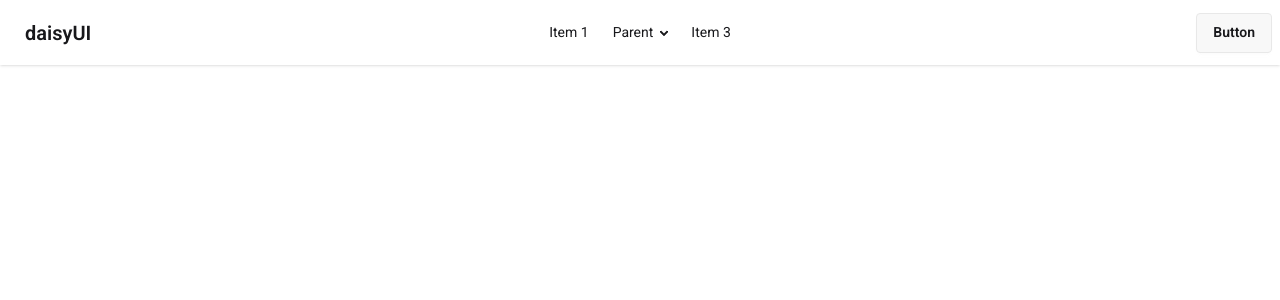
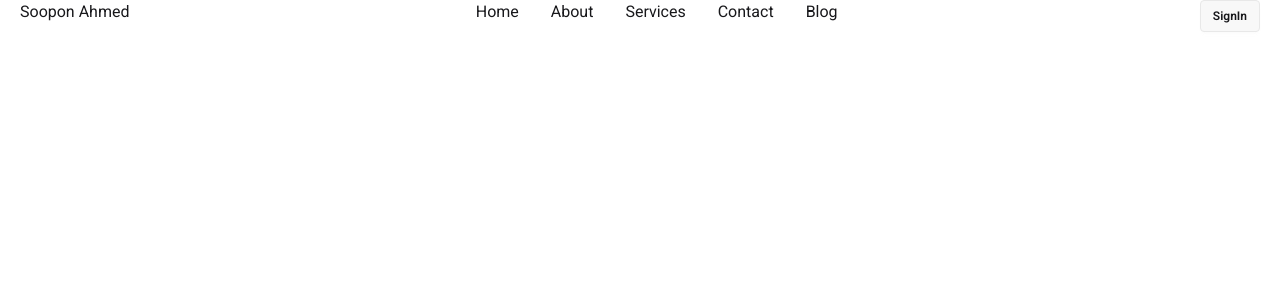
Before and after one commit to soponalways/React-Tailwind-Priceing-Option, a React (Vite) app: page / in a window 1280 px wide. Shown: the top 300 px of the page. Built offline with nearby package versions, Linux system fonts and the light colour scheme.

Commit message:
Done the Coustom Navigation bar and create pricing option json data on public folder

```diff
--- /dev/null
+++ b/public/pricingOptions.json
@@ -0,0 +1,49 @@
+[
+  {
+    "id": 1,
+    "title": "Basic Plan",
+    "price": "$29/month",
+    "description": "Perfect for beginners who want access to essential equipment and facilities.",
+    "features": [
+      "Access to gym equipment",
+      "Locker room access",
+      "1 personal training session/month",
+      "Open 6am - 9pm",
+      "Free Wi-Fi",
+      "Access to mobile app for workout tracking",
+      "Clean and safe workout environment"
+    ]
+  },
+  {
+    "id": 2,
+    "title": "Standard Plan",
+    "price": "$49/month",
+    "description": "Ideal for regular gym-goers looking for more training options and perks.",
+    "features": [
+      "All features from Basic",
+      "Unlimited personal training sessions",
+      "Free protein shake per visit",
+      "Access to group fitness classes",
+      "24/7 gym access",
+      "Monthly fitness assessment",
+      "Yoga and Zumba classes included",
+      "Guest pass (2 per month)"
+    ]
+  },
+  {
+    "id": 3,
+    "title": "Premium Plan",
+    "price": "$79/month",
+    "description": "Best for fitness enthusiasts who want full access and premium services.",
+    "features": [
+      "All features from Standard",
+      "Sauna and steam room access",
+      "1-on-1 nutrition consultation/month",
+      "Priority class booking",
+      "Free gym merchandise pack",
+      "Private locker",
+      "Massage therapy sessions (2/month)",
+      "Custom workout & diet plans"
+    ]
+  }
+]
--- a/src/App.jsx
+++ b/src/App.jsx
@@ -1,11 +1,13 @@
 import React from 'react';
 import './App.css'
 import DaisyNav from './components/daisyNav/DaisyNav';
+import NavBar from './components/Navbar/NavBar';
 const App = () => {
   return (
     <div>
       <header>
-        <DaisyNav></DaisyNav>
+        <NavBar></NavBar>
+        {/* <DaisyNav></DaisyNav> */}
       </header>
     </div>
   );
--- /dev/null
+++ b/src/components/Navbar/LiLink.jsx
@@ -0,0 +1,9 @@
+import React from 'react';
+
+const LiLink = ({ route }) => {
+    return (
+        <li className='lg:mr-4 px-2 hover:bg-amber-400'><a href={route.path}>{route.name}</a></li>
+    );
+};
+
+export default LiLink;
--- /dev/null
+++ b/src/components/Navbar/NavBar.jsx
@@ -0,0 +1,48 @@
+import { Menu, X } from 'lucide-react';
+import LiLink from './LiLink';
+import React, { useState } from 'react';
+
+const navigationData = [
+    { "id": 1, "name": "Home", "path": "/" },
+    { "id": 2, "name": "About", "path": "/about" },
+    { "id": 3, "name": "Services", "path": "/services" },
+    { "id": 4, "name": "Contact", "path": "/contact" },
+    { "id": 5, "name": "Blog", "path": "/blog" }
+]
+console.log(navigationData);
+
+const NavBar = () => {
+
+    const [open, setOpen] = useState(false);
+    const links = navigationData.map(route => <LiLink key={route.id} route={route}></LiLink>)
+    return (
+        <nav className='flex justify-between mx-5'>
+            <span className='flex gap-2'>
+                <div className='md:hidden' onClick={() => setOpen(!open)}>
+                    {open ? <X></X> : <Menu></Menu>}
+                </div>
+                <ul className={`
+                bg-amber-300 space-y-1 md:hidden p-2 r rounded-2xl
+                absolute ${open ? 'top-8' : '-top-44'} duration-1000
+                    `}>
+                    {
+                        links
+                    }
+                </ul>
+                <h3>Soopon Ahmed</h3>
+            </span>
+            <ul className='hidden md:flex'>
+                {
+                    links
+                }
+            </ul>
+            {/* <ul className='flex'>
+                <li className='mr-4'><a href="/">Home</a></li>
+                <li className='mr-4'>About</li>
+            </ul> */}
+            <button className='btn btn-sm'>SignIn</button>
+        </nav>
+    );
+};
+
+export default NavBar;
```
